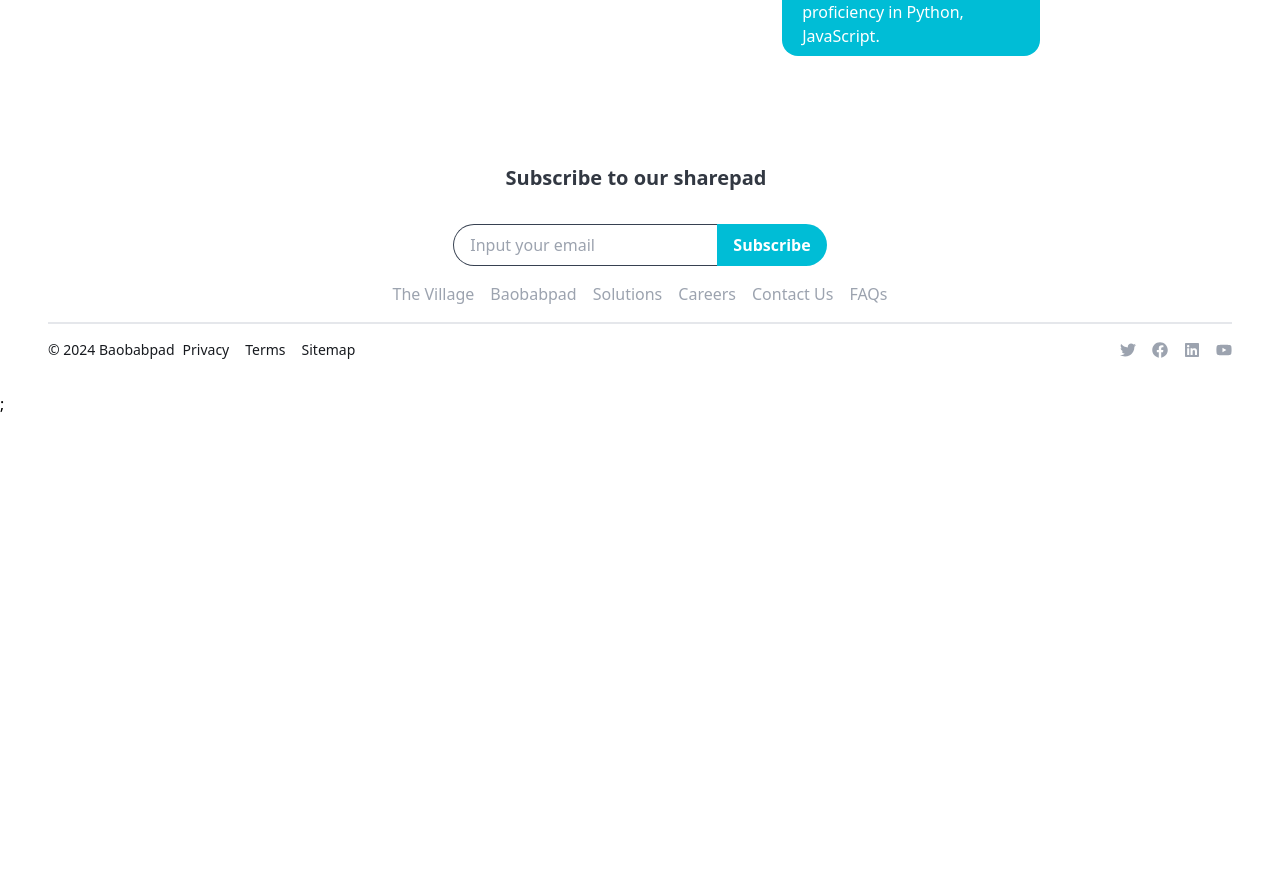
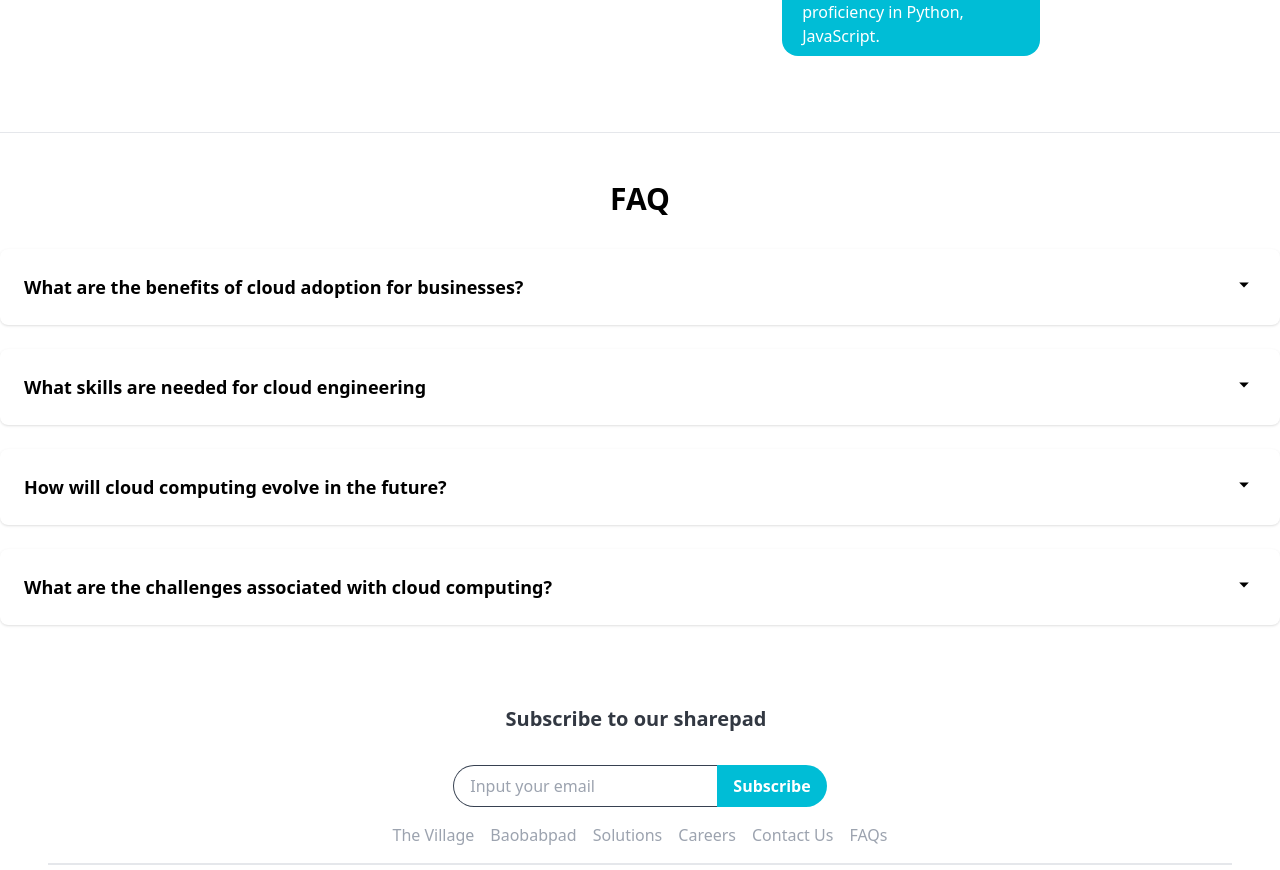
Before and after one commit to baobabpad-pilot/baobabpad_frontend_v0, a Next.js app: page /DigitalX in a window 1280 px wide. Shown: the part 3965-4835 px from the top of the page. Before the commit the page ends 4381 px from the top, so only its background shows below. Built offline with nearby package versions, Linux system fonts and the light colour scheme.

Commit message:
worked on the solutions page

```diff
--- a/src/pages/DigitalX.tsx
+++ b/src/pages/DigitalX.tsx
@@ -11,6 +11,10 @@ const DigitalX = () => {
   interface SolutionsLinks {
     label: string;
     href: string;
+  }
+  interface FAQItem {
+    question: string;
+    answer: string;
   }
 
   const solutionLinks: SolutionsLinks[] = [
@@ -33,6 +37,34 @@ const DigitalX = () => {
     slidesToShow: 3,
     slidesToScroll: 1,
   };
+
+
+  const faqs:FAQItem[] = [
+    {
+      question: 'What are the benefits of cloud adoption for businesses?',
+      answer: 'We accept Visa, MasterCard, American Express, and PayPal.',
+    },
+    {
+      question: 'What skills are needed for cloud engineering',
+      answer: 'Yes, we offer refunds within 30 days of purchase.',
+    },
+    {
+      question: 'How will cloud computing evolve in the future?',
+      answer: 'You can contact our customer support team at support@example.com.',
+    },
+    {
+      question: 'What are the challenges associated with cloud computing?',
+      answer: 'You can contact our customer support team at support@example.com.',
+    },
+  ];
+
+
+  const [activeIndex, setActiveIndex] = useState<number | null>(null);
+
+
+  const handleToggle = (index:number) => {
+    setActiveIndex(activeIndex === index ? null : index);
+  }
 
   return (
     <div className="min-h-screen flex flex-col">
@@ -288,7 +320,7 @@ const DigitalX = () => {
         {...settings}
         className="w-full md:w-4/5 mx-auto"
       >
-        <div className="md:w-1/3 w-full m-3 border border-gray-300 p-6 bg-white flex flex-col justify-between h-[calc(2 * 2rem)] gap-x-7">
+        <div className="md:w-1/3 w-full m-3 border border-gray-300 p-6 bg-white flex flex-col justify-between h-[calc(2 * 2rem)] gap-">
           <div className="flex items-center space-x-2">
             <img src="/kenny.png" alt="" className="rounded-full w-12" />
             <p className="text-sm">Ashley Robinson</p>
@@ -341,9 +373,9 @@ const DigitalX = () => {
           </div>
           <div className="w-full md:w-[35%] flex-col justify-center m-1 ">
             <p className="w-[70%]">
-              {" "}
+
               By carefully vetting and verifying each author, we ensure that our
-              authors are experienced in their respective fields.{" "}
+              authors are experienced in their respective fields.
             </p>
             <div className="bg-[#00BDD6]  flex flex-col justify-center  items-center text-white w-[65%]  p-2  rounded-[1rem]">
               <img src="jacob_mwale_tech_lead.jpg" alt="" className="w-[90%]" />
@@ -355,6 +387,62 @@ const DigitalX = () => {
             </div>
           </div>
         </section>
+
+
+        <section className="flex flex-col md:flex-row items-center justify-center flex-wrap p-12 border-t border-t-gray ">
+
+       </section>
+
+      {/* FAQ start */}
+      <section className="container mx-auto mt-[-6rem] py-12">
+      <h2 className="text-3xl font-semibold text-center mb-8">FAQ</h2>
+      <div className="grid gap-6 ">
+        {faqs.map((faq, index) => (
+          <div
+          key={index}
+          className={`bg-white p-6 shadow rounded-lg ${
+            activeIndex === index ? 'border-[#00BDD6] border-2' : ''
+          }`}
+        >
+            <button
+              className="flex justify-between w-full text-left focus:outline-none"
+              onClick={() => handleToggle(index)}
+            >
+              <h3 className="text-lg font-semibold">{faq.question}</h3>
+              <svg
+                xmlns="http://www.w3.org/2000/svg"
+                className={`h-6 w-6 transition-transform ${activeIndex === index ? 'rotate-180' : ''}`}
+                viewBox="0 0 20 20"
+                fill="currentColor"
+              >
+                <path fillRule="evenodd" d="M6 8l4 4 4-4"></path>
+              </svg>
+            </button>
+            <p className={`mt-2 ${activeIndex === index ? '' : 'hidden'}`}>{faq.answer}</p>
+          </div>
+        ))}
+      </div>
+    </section>
+    {/* End of FAQ */}
+
+{/* Use cases start */}
+{/* <section className="w-full md:w-[100%] mt-1 md:h-[50vh] flex flex-col bg-[#F3F4F6] items-center p-5 gap-5 rounded-t-[1rem]">
+   <div className="w-[100%] p-2">
+     <h3 className="text-2xl font-semibold mb-4 text-left">Use Cases</h3>
+    </div>
+    <div className="flex ">
+
+
+    </div>
+
+
+
+    </section> */}
+
+{/* end of use cases */}
+
+
+
       </Layout>
     </div>
   );
```
